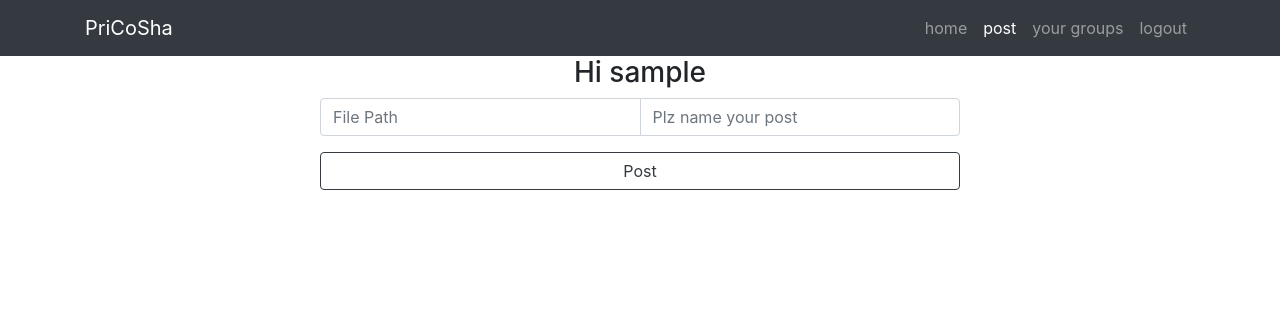
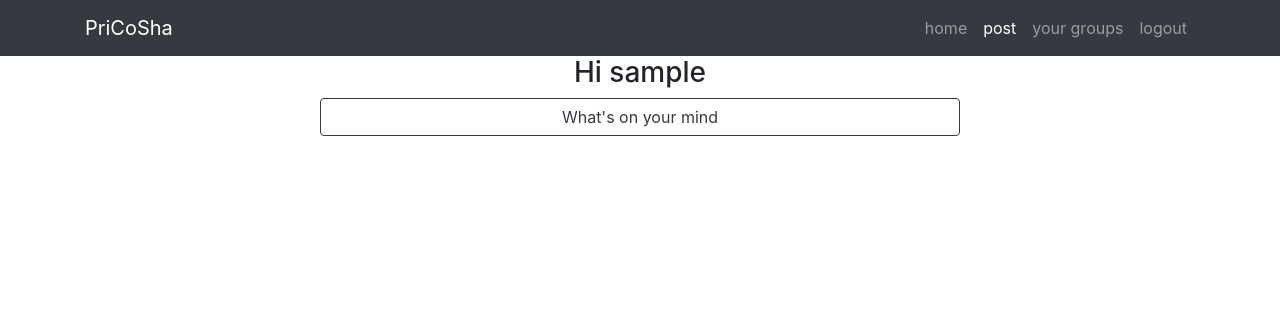
Before and after one commit to ZhouJoseph/PriCoSha, a Flask app: page /post in a window 1280 px wide. Shown: the top 316 px of the page. Run offline with Flask 2, Linux system fonts and the light colour scheme; the visitor is signed in with stand-in values (Sample User, id 1); data that the repository does not hold is empty; some libraries are stand-ins or nearby versions.

Commit message:
file??? Desperate

```diff
--- a/app.py
+++ b/app.py
@@ -1,14 +1,32 @@
 from flask import Flask, request, render_template,redirect,url_for,jsonify,session
 import pymysql.cursors
 import hashlib
+import os
+from werkzeug.utils import secure_filename
+
+UPLOAD_FOLDER = '/img'
+ALLOWED_EXTENSIONS = set(['png', 'jpg', 'jpeg', 'gif'])
+
 
 app = Flask(__name__)
 app.secret_key = 'this_is_supposed_to_be_secret'
+app.config['UPLOAD_FOLDER'] = UPLOAD_FOLDER
 
 conn = pymysql.connect(host='127.0.0.1', user='pricosha', database='PriCoSha')
 
 def encrypt(hash_str):
     return hashlib.sha256(hash_str.encode()).hexdigest()
+
+def allowed_file(filename):
+    return '.' in filename and \
+           filename.rsplit('.', 1)[1].lower() in ALLOWED_EXTENSIONS
+
+def saveFile(file):
+    if file and allowed_file(file.filename):
+        filename = secure_filename(file.filename)
+        file.save(os.path.join(app.config['UPLOAD_FOLDER'], filename))
+        return (app.config['UPLOAD_FOLDER']+filename)
+
 
 class tuple_to_obj(tuple):
     def __init__(self, tuple):
@@ -100,18 +118,22 @@ def signUpUser():
 def post():
     if request.method == 'GET':
         if 'user' in session:
+            # fake data for groups
+            session['groups']=['first-group','second-group']
             return render_template('post.html',email=session['user'])
         else:
             return render_template('post.html',email="Visitor")
     if request.method == 'POST':
         content = request.form["content"]
-        file_path = request.form["file_path"]
+        # file = request.form["file"]
+        # file_path = saveFile(file)
+        file_path = "No File Path Chosen Yet"
         cursor = conn.cursor()
         query = 'INSERT INTO `contentitem`(`email_post`,`file_path`,`item_name`) VALUES(%s,%s,%s)'
         cursor.execute(query,(session['user'],file_path,content))
         conn.commit()
         id = cursor.lastrowid
-        query = 'SELECT email_post, post_time, item_name, file_path FROM contentitem WHERE item_id = (%s)'
+        query = 'SELECT email_post, post_time, item_name, file_path,item_id FROM contentitem WHERE item_id = (%s)'
         cursor.execute(query,id)
         data = cursor.fetchone()
         cursor.close()
@@ -121,13 +143,18 @@ def post():
 def blogs():
     if 'user' in session:
         cursor = conn.cursor()
-        query = 'SELECT email_post, post_time, item_name, file_path FROM contentitem WHERE email_post = (%s) ORDER BY post_time DESC'
+        query = 'SELECT email_post, post_time, item_name, file_path,item_id FROM contentitem WHERE email_post = (%s) ORDER BY post_time DESC'
         cursor.execute(query,session['user'])
         data = cursor.fetchall()
         cursor.close()
         return jsonify({'data':data})
     else:
-        return redirect(url_for('post'))
+        cursor = conn.cursor()
+        query = 'SELECT email_post, post_time, item_name, file_path,item_id FROM contentitem WHERE is_pub = true ORDER BY post_time DESC'
+        cursor.execute(query)
+        data = cursor.fetchall()
+        cursor.close()
+        return jsonify({'data':data})
 
 
 @app.route("/groups",methods=['GET','POST'])
--- a/templates/post.html
+++ b/templates/post.html
@@ -6,6 +6,7 @@
     <meta http-equiv="X-UA-Compatible" content="ie=edge">
     <title>PriCoSha | Posts</title>
     <link href="{{ url_for('static',filename='vendor/bootstrap/css/bootstrap.min.css')}}" rel="stylesheet">
+
 </head>
 <body>
     <!-- Navigation -->
@@ -46,26 +47,61 @@
     </nav>
         <center>
             <h3>Hi {{email}}</h3>
+            {% if 'user' in session %}
             <div id="postForm" style="width:50%;min-width: 400px;">
-                <form autocomplete="off">
-                    <div class="input-group form-group">
-                        <input class="form-control" type="text" id="file_path" name="file_path" placeholder="File Path"/>
-                        <input class="form-control" type="text" id="blog" name="content" placeholder="Plz name your post" required/>
+                <a href="#myModal" role="button" class="btn btn-outline-dark mb-2" data-toggle="modal" style="width:100%">What's on your mind</a>
+
+                <div id="myModal" class="modal hide fade" tabindex="-1" role="dialog" aria-labelledby="myModalLabel" aria-hidden="true">
+                    <div class="modal-dialog">
+                        <div class="modal-content">
+                            <div class="modal-header">
+                                <h4 id="myModalLabel">Please fill out the info</h4>
+                                <button type="button" class="close" data-dismiss="modal" aria-hidden="true">×</button>
+                            </div>
+                            <div class="modal-body">
+                                <form id="myForm" method="post" autocomplete="off">
+                                    <input type="file" class="filestyle" data-buttonBefore="true" id="file" />
+                                    <input style="margin-top:2px;" class="form-control" type="text" id="blog" name="content" placeholder="Plz name your post" required/>
+                                    <p>Who do you want to share with?</p>
+                                    {% for group in session['groups'] %}
+                                    <div class="form-check">
+                                        <input class="form-check-input" type="checkbox" id={{group}}>
+                                        <label class="form-check-label" for={{group}}>{{group}}</label>
+                                    </div>
+                                    {% endfor %}
+
+                                    <button id="myFormSubmit" class="btn btn-outline-dark mb-2" type="submit" style="width:100%">Submit</button>
+                                </form>
+                            </div>
+                        </div>
                     </div>
-                </form>
-                <button onclick="addPost()" class="btn btn-outline-dark mb-2" style="width:100%">Post</button>
+                </div>
             </div>
+            {% endif %}
+            {% if 'user' not in session %}
+            <p>You must <a href="{{url_for('login')}}">log in</a> to post the content</p>
+            {% endif %}
             <div class="list-group" style="width:50%;min-width: 400px" id="posts"></div>
         </center>
 
 
     <script src="{{url_for('static', filename='vendor/jquery/jquery.min.js')}}"></script>
     <script src="{{url_for('static', filename='vendor/bootstrap/js/bootstrap.bundle.min.js')}}"></script>
+    <script src="{{url_for('static',filename='vendor/bootstrap-filestyle/src/bootstrap-filestyle.min.js')}}"> </script>
+
     <script>
-        function generateSpan(email,time,content,path){
+        $(":file").filestyle({buttonBefore: true});
+
+        $('#myFormSubmit').click(function(e){
+            e.preventDefault();
+            addPost();
+        });
+
+
+        function generateSpan(email,time,content,path,item_id){
             var tag = 'tag';
             var comment = 'comment';
-            var span = '<span class="list-group-item list-group-item-action flex-column align-items-start"><div class="d-flex w-100 justify-content-between"><h5 class="mb-1">' + email + '</h5>' + '<small class="text-muted">' + time+ '</small></div>' + '<p class="mb-1">'+content+'</p>' + '<div class="d-flex w-100 justify-content-between"><small class="text-muted">'+ path +'</small>' +'<small class="text-muted">'+comment+' '+tag+'</small></div></span>';
+            var span = '<span class="list-group-item list-group-item-action flex-column align-items-start"><div class="d-flex w-100 justify-content-between"><h5 class="mb-1">' + email + '</h5>' + '<small class="text-muted">' + time+ '</small></div>' + '<p class="mb-1">'+content+'</p>' + '<div class="d-flex w-100 justify-content-between"><small class="text-muted">'+ path +'</small>' +'<small class="text-muted">Item_ID:'+item_id+'</small></div></span>';
             return span;
         }
         $.ajax({
@@ -74,7 +110,7 @@
             success: function(posts){
                 if(posts.data){
                     for(var i = 0; i < posts.data.length; i++){
-                        var span = generateSpan(posts.data[i][0],posts.data[i][1],posts.data[i][2],posts.data[i][3]);
+                        var span = generateSpan(posts.data[i][0],posts.data[i][1],posts.data[i][2],posts.data[i][3],posts.data[i][4]);
                         $("#posts").append(span);
                     }
                 }
@@ -86,16 +122,15 @@
 
         function addPost(){
             var content = $("#blog").val();
-            var file_path = $("#file_path").val();
             $.ajax({
                 type:"POST",
                 data:{
                     "content": content,
-                    "file_path": file_path,
                 },
                 url: "/post",
                 success: function(posts){
-                    var span = generateSpan(posts.data[0],posts.data[1],posts.data[2],posts.data[3]);
+                    $("#myModal").modal('hide');
+                    var span = generateSpan(posts.data[0],posts.data[1],posts.data[2],posts.data[3],posts.data[4]);
                     $("#posts").prepend(span);
                 },
                 error: function(err){
```
Also changed, not shown: 3 other files.
